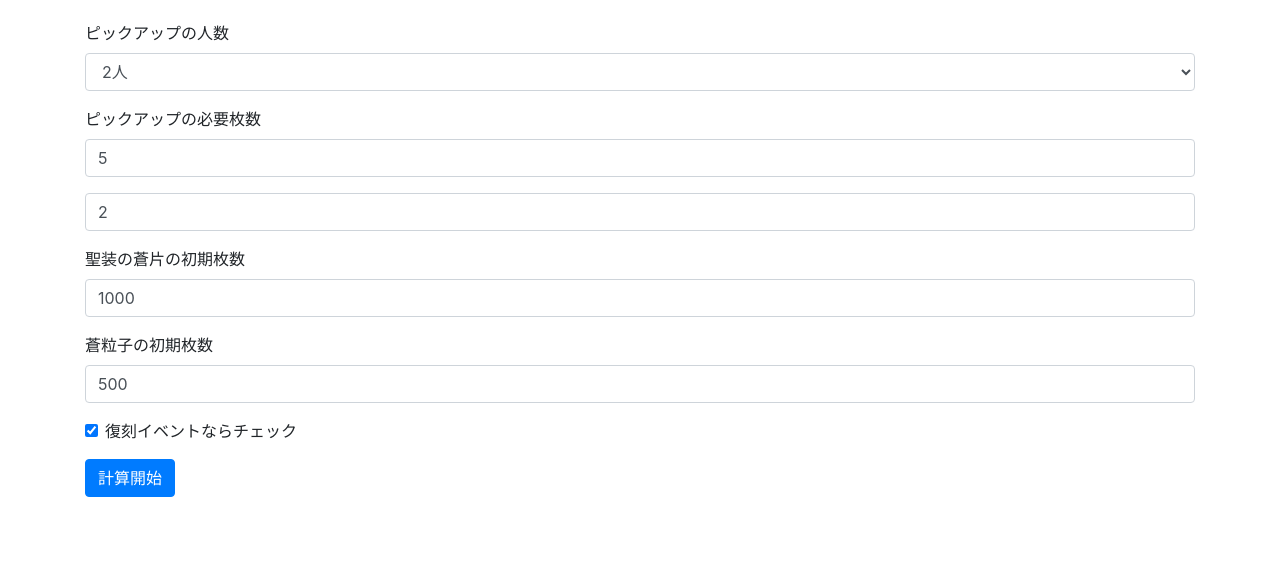
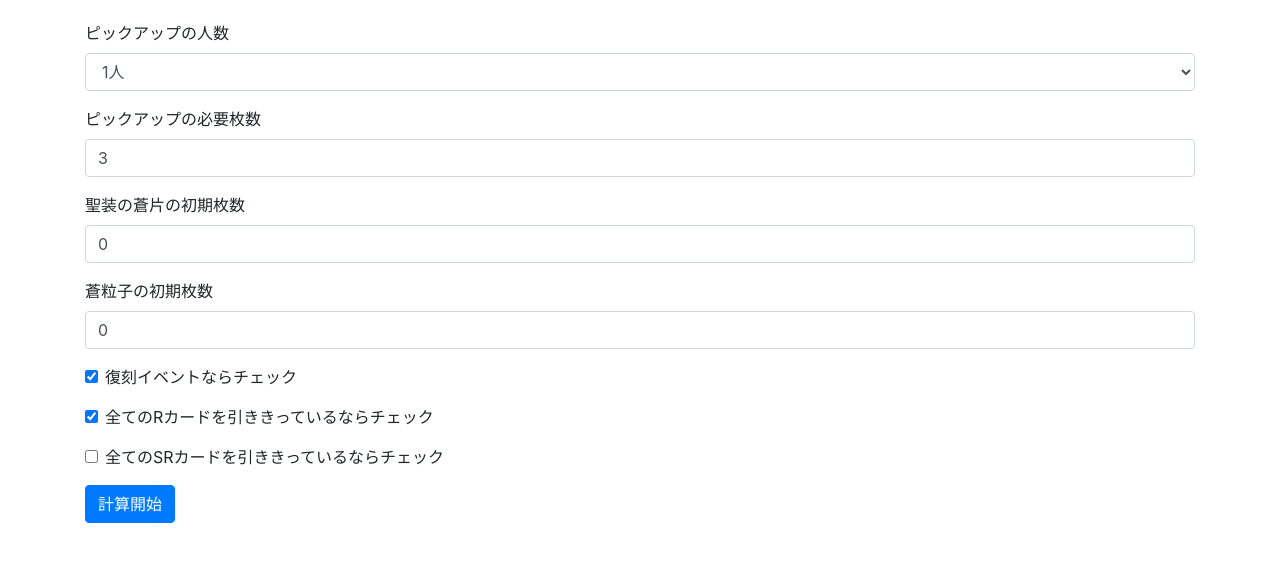
Before and after one commit to YSRKEN/iris-gacha-simulator, a Gatsby site: page / in a window 1280 px wide. Shown: the part 67-628 px from the top of the page. Built offline with nearby package versions, Linux system fonts and the light colour scheme; Gatsby itself is replaced by a stand-in of ours.

Commit message:
[add] 全てのR、全てのSRを引ききっている人向けのチェックボックスを追加

```diff
--- a/src/components/ConfigForm.tsx
+++ b/src/components/ConfigForm.tsx
@@ -48,6 +48,16 @@ export const ConfigForm: React.FC<ConfigFormProps> = (props) => <Form>
       props.flipReholdFlg();
     }} />
   </Form.Group>
+  <Form.Group>
+    <Form.Check type="checkbox" id="allRFlg" label="全てのRカードを引ききっているならチェック" checked={props.allRFlg} onChange={() => {
+      props.flipAllRFlg();
+    }} />
+  </Form.Group>
+  <Form.Group>
+    <Form.Check type="checkbox" id="allSRFlg" label="全てのSRカードを引ききっているならチェック" checked={props.allSRFlg} onChange={() => {
+      props.flipAllSRFlg();
+    }} />
+  </Form.Group>
   <Button onClick={props.startSimulation}>計算開始</Button>
   {props.errorMessage !== ''
     ? <Alert className="my-3" variant="danger">
--- a/src/containers/ConfigForm.tsx
+++ b/src/containers/ConfigForm.tsx
@@ -5,12 +5,14 @@ import { simulateTypeA, simulateTypeB } from '../services/simulation';
 import { tryParseInt } from '../services/utility';
 
 const ConfigForm: React.FC = () => {
-  const [pickupCount, setPickupCount] = React.useState<PickupCountType>('2');
-  const [leastCardCountA, setLeastCardCountA] = React.useState('2');
-  const [leastCardCountB, setLeastCardCountB] = React.useState<[string, string]>(['5', '2']);
-  const [firstPieceCount, setFirstPieceCount] = React.useState('1000');
-  const [firstParticleCount, setFirstParticleCount] = React.useState('500');
+  const [pickupCount, setPickupCount] = React.useState<PickupCountType>('1');
+  const [leastCardCountA, setLeastCardCountA] = React.useState('3');
+  const [leastCardCountB, setLeastCardCountB] = React.useState<[string, string]>(['3', '3']);
+  const [firstPieceCount, setFirstPieceCount] = React.useState('0');
+  const [firstParticleCount, setFirstParticleCount] = React.useState('0');
   const [reholdFlg, setReholdFlg] = React.useState(true);
+  const [allRFlg, setAllRFlg] = React.useState(true);
+  const [allSRFlg, setAllSRFlg] = React.useState(false);
   const [errorMessage, setErrorMessage] = React.useState('');
 
   const setLeastCardCountB1 = (v: string) => {
@@ -23,6 +25,14 @@ const ConfigForm: React.FC = () => {
 
   const flipReholdFlg = () => {
     setReholdFlg(!reholdFlg);
+  };
+
+  const flipAllRFlg = () => {
+    setAllRFlg(!allRFlg);
+  };
+
+  const flipAllSRFlg = () => {
+    setAllSRFlg(!allSRFlg);
   };
 
   const startSimulation = () => {
@@ -44,7 +54,7 @@ const ConfigForm: React.FC = () => {
           break;
         }
         setErrorMessage('');
-        simulateTypeA(leastCardCountAInt, firstPieceCountInt, firstParticleCountInt, reholdFlg);
+        simulateTypeA(leastCardCountAInt, firstPieceCountInt, firstParticleCountInt, reholdFlg, allRFlg, allSRFlg);
         break;
       }
       case '2': {
@@ -69,7 +79,7 @@ const ConfigForm: React.FC = () => {
           break;
         }
         setErrorMessage('');
-        simulateTypeB(leastCardCountB1Int, leastCardCountB2Int, firstPieceCountInt, firstParticleCountInt, reholdFlg);
+        simulateTypeB(leastCardCountB1Int, leastCardCountB2Int, firstPieceCountInt, firstParticleCountInt, reholdFlg, allRFlg, allSRFlg);
         break;
       }
     }
@@ -89,6 +99,10 @@ const ConfigForm: React.FC = () => {
     setFirstParticleCount={setFirstParticleCount}
     reholdFlg={reholdFlg}
     flipReholdFlg={flipReholdFlg}
+    allRFlg={allRFlg}
+    flipAllRFlg={flipAllRFlg}
+    allSRFlg={allSRFlg}
+    flipAllSRFlg={flipAllSRFlg}
     errorMessage={errorMessage}
     startSimulation={startSimulation} />;
 };
--- a/src/services/simulation.ts
+++ b/src/services/simulation.ts
@@ -52,13 +52,17 @@ export const simulateTypeA = (
   leastCardCountA: number,
   firstPieceCount: number,
   firstParticleCount: number,
-  reholdFlg: boolean) => {
+  reholdFlg: boolean,
+  allRFlg: boolean,
+  allSRFlg: boolean) => {
   console.log('----------------------------------------');
   console.log(`ピックアップの人数：1人`);
   console.log(`ピックアップの必要枚数：${leastCardCountA}枚`);
   console.log(`聖装の蒼片の初期枚数：${firstPieceCount}枚`);
   console.log(`蒼粒子の初期枚数：${firstParticleCount}枚`);
   console.log(`イベントの種類：${reholdFlg ? '復刻イベント' : '新規イベント'}`);
+  console.log(`Rカード引き切り：${allRFlg ? 'あり' : 'なし'}`);
+  console.log(`SRカード引き切り：${allSRFlg ? 'あり' : 'なし'}`);
 
   // 終了条件を満たしていればtrue
   const isEnding = (cardCountA: number, pieceCount: number, particleCount: number) => {
@@ -127,6 +131,16 @@ export const simulateTypeA = (
         // 5の倍数の時はSSR確定が1枠ある
         const result = gachaSSR();
         switch (result) {
+          case 'R':
+            if (allRFlg) {
+              pieceCount += 5;
+            }
+            break;
+          case 'SR':
+            if (allSRFlg) {
+              pieceCount += 25;
+            }
+            break;
           case 'PU1':
             cardCountA += 1;
             break;
@@ -136,6 +150,16 @@ export const simulateTypeA = (
         for (let i = 0; i < 9; i += 1) {
           const result = gacha();
           switch (result) {
+            case 'R':
+              if (allRFlg) {
+                pieceCount += 5;
+              }
+              break;
+            case 'SR':
+              if (allSRFlg) {
+                pieceCount += 25;
+              }
+              break;
             case 'PU1':
               cardCountA += 1;
               break;
@@ -147,6 +171,16 @@ export const simulateTypeA = (
         for (let i = 0; i < 10; i += 1) {
           const result = gacha();
           switch (result) {
+            case 'R':
+              if (allRFlg) {
+                pieceCount += 5;
+              }
+              break;
+            case 'SR':
+              if (allSRFlg) {
+                pieceCount += 25;
+              }
+              break;
             case 'PU1':
               cardCountA += 1;
               break;
@@ -164,13 +198,17 @@ export const simulateTypeB = (
   leastCardCountB2: number,
   firstPieceCount: number,
   firstParticleCount: number,
-  reholdFlg: boolean) => {
+  reholdFlg: boolean,
+  allRFlg: boolean,
+  allSRFlg: boolean) => {
   console.log('----------------------------------------');
   console.log(`ピックアップの人数：2人`);
   console.log(`ピックアップの必要枚数：${leastCardCountB1}枚、${leastCardCountB2}枚`);
   console.log(`聖装の蒼片の初期枚数：${firstPieceCount}枚`);
   console.log(`蒼粒子の初期枚数：${firstParticleCount}枚`);
   console.log(`イベントの種類：${reholdFlg ? '復刻イベント' : '新規イベント'}`);
+  console.log(`Rカード引き切り：${allRFlg ? 'あり' : 'なし'}`);
+  console.log(`SRカード引き切り：${allSRFlg ? 'あり' : 'なし'}`);
 
   // 終了条件を満たしていればtrue
   const isEnding = (cardCountB1: number, cardCountB2: number, pieceCount: number, particleCount: number) => {
@@ -254,6 +292,16 @@ export const simulateTypeB = (
         // 5の倍数の時はSSR確定が1枠ある
         const result = gachaSSR();
         switch (result) {
+          case 'R':
+            if (allRFlg) {
+              pieceCount += 5;
+            }
+            break;
+          case 'SR':
+            if (allSRFlg) {
+              pieceCount += 25;
+            }
+            break;
           case 'PU1':
             cardCountB1 += 1;
             break;
@@ -266,6 +314,16 @@ export const simulateTypeB = (
         for (let i = 0; i < 9; i += 1) {
           const result = gacha();
           switch (result) {
+            case 'R':
+              if (allRFlg) {
+                pieceCount += 5;
+              }
+              break;
+            case 'SR':
+              if (allSRFlg) {
+                pieceCount += 25;
+              }
+              break;
             case 'PU1':
               cardCountB1 += 1;
               break;
@@ -280,6 +338,16 @@ export const simulateTypeB = (
         for (let i = 0; i < 10; i += 1) {
           const result = gacha();
           switch (result) {
+            case 'R':
+              if (allRFlg) {
+                pieceCount += 5;
+              }
+              break;
+            case 'SR':
+              if (allSRFlg) {
+                pieceCount += 25;
+              }
+              break;
             case 'PU1':
               cardCountB1 += 1;
               break;
```
Also changed, not shown: src/models/ConfigFormPropsBase.ts (+8 -0 lines).
